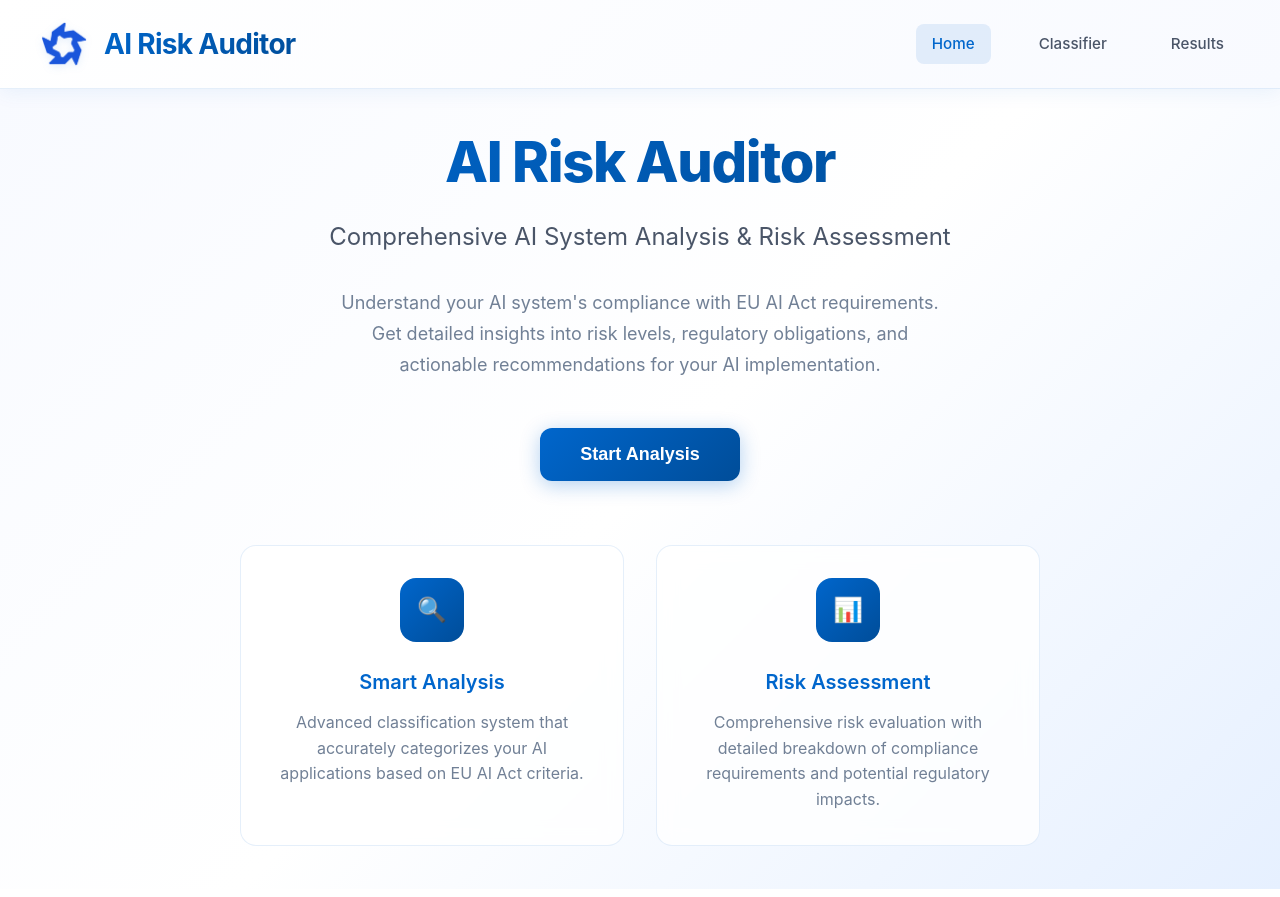
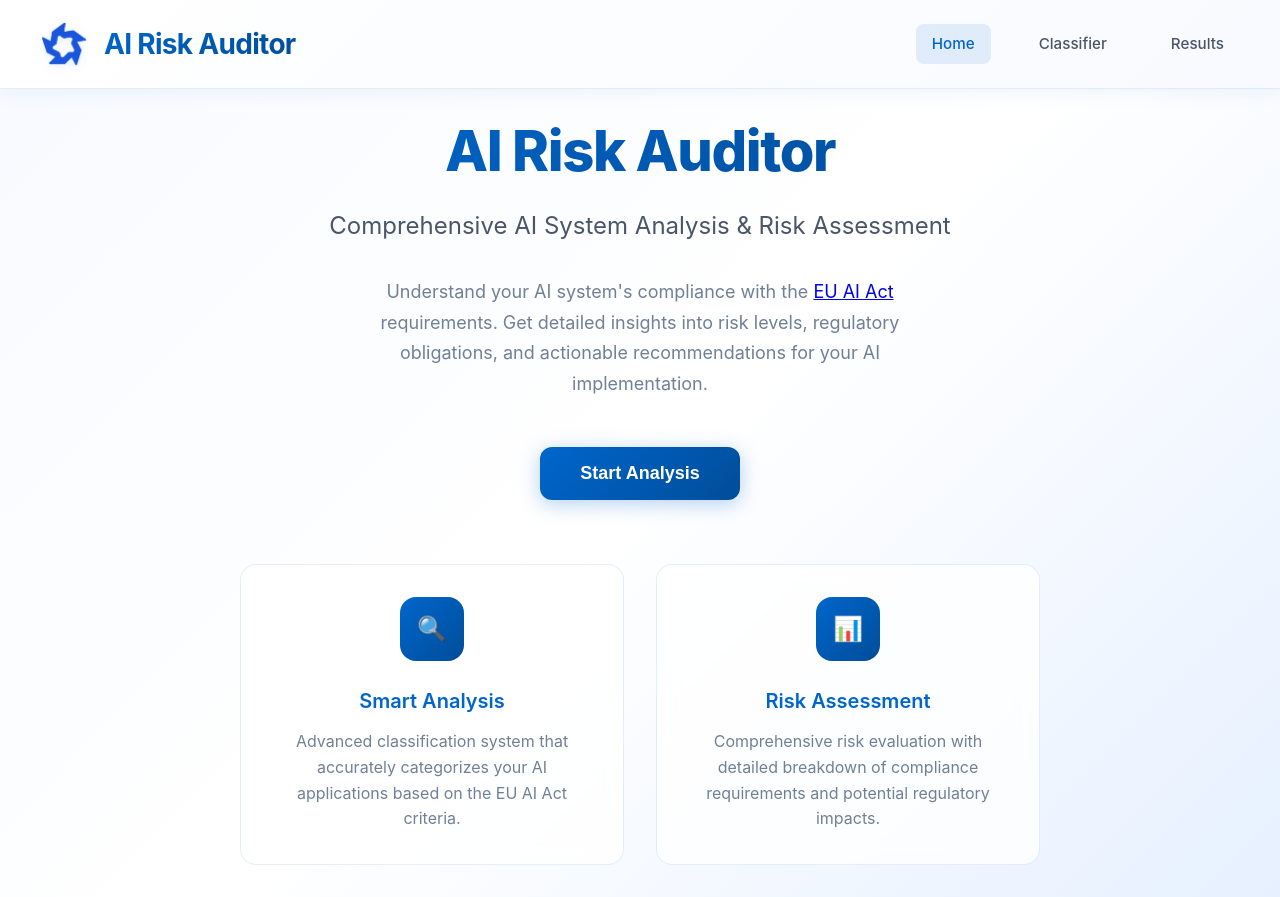
Before and after one commit to baekbyte/AI-Risk-Auditor, a React (Create React App) app in the folder frontend/: page / in a window 1280 px wide. Built offline with nearby package versions, Linux system fonts and the light colour scheme.

Commit message:
syntax errors

```diff
--- a/frontend/src/components/LandingPage.tsx
+++ b/frontend/src/components/LandingPage.tsx
@@ -19,7 +19,7 @@ const LandingPage: React.FC = () => {
                     Comprehensive AI System Analysis & Risk Assessment
                 </p>
                 <p className="landing-description">
-                    Understand your AI system's compliance with EU AI Act requirements.
+                    Understand your AI system's compliance with the <a href='https://artificialintelligenceact.eu/'>EU AI Act</a> requirements.
                     Get detailed insights into risk levels, regulatory obligations, and
                     actionable recommendations for your AI implementation.
                 </p>
@@ -38,7 +38,7 @@ const LandingPage: React.FC = () => {
                         <h3 className="feature-title">Smart Analysis</h3>
                         <p className="feature-description">
                             Advanced classification system that accurately
-                            categorizes your AI applications based on EU AI Act criteria.
+                            categorizes your AI applications based on the EU AI Act criteria.
                         </p>
                     </div>
 
--- a/frontend/src/components/ResultsPage.tsx
+++ b/frontend/src/components/ResultsPage.tsx
@@ -62,7 +62,7 @@ const ResultsPage: React.FC = () => {
         <div className="results-header">
           <h1 className="results-title">Assessment Results</h1>
           <p className="results-subtitle">
-            Your AI system has been analyzed for EU AI Act compliance
+            Your AI system has been analyzed for the EU AI Act compliance
           </p>
         </div>
 
```
